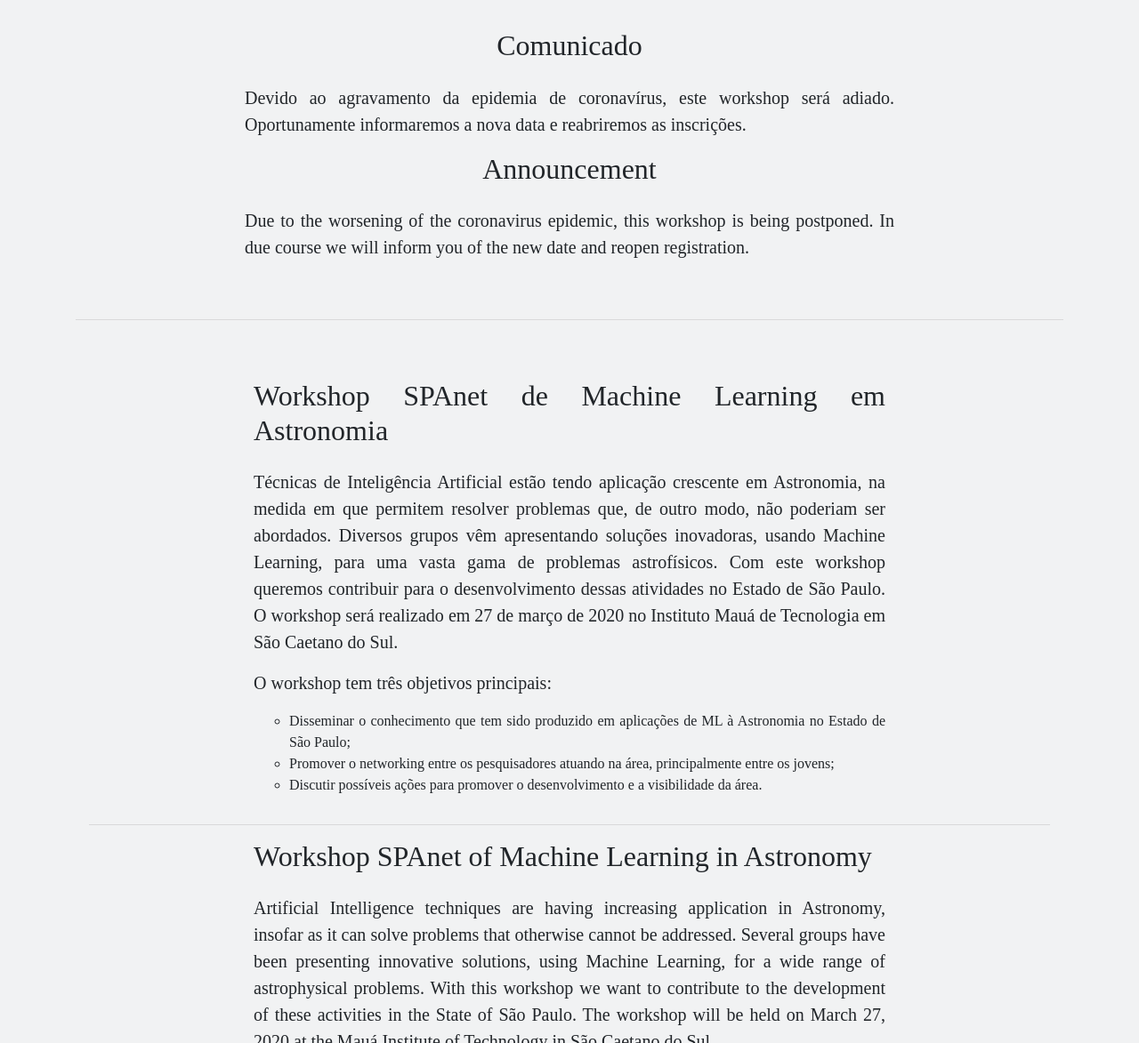
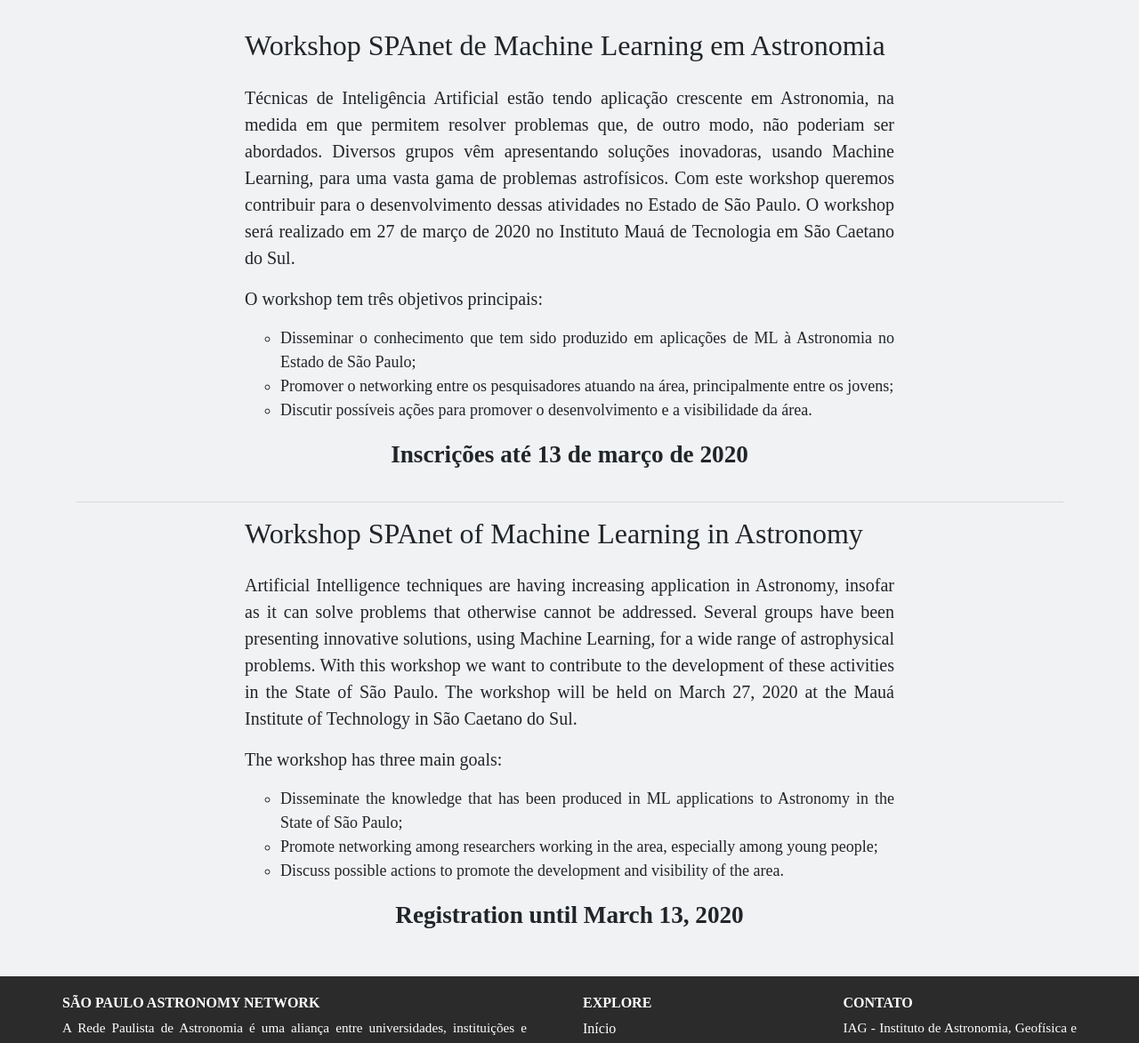
Before and after one commit to wosmla/website, a Jekyll site: the page built from index.md, in a window 1280 px wide and 1400 px high, scrolled down 265 px. Shown: the part 227-1400 px from the top of the window at 89% size. Built offline with Jekyll 4.4.1, drawn with Linux system fonts in a browser that asks for light colours.

Commit message:
Update home.html

```diff
--- a/_layouts/home.html
+++ b/_layouts/home.html
@@ -10,24 +10,7 @@
   <div class="container">
     <div class="row">
       <div class="col-xl-8 mx-auto text-justify">
-        <h2 class="mb-4" style="font-size: 30; text-align:center">Comunicado</h2>
-        <p class="lead" style="font-size: 20">
-          Devido ao agravamento da epidemia de coronavírus, este workshop será adiado. Oportunamente informaremos a nova data e reabriremos as inscrições.
-        </p>
-      </div>
-    </div>
-    <div class="row">
-      <div class="col-xl-8 mx-auto text-justify">
-        <h2 class="mb-4" style="font-size: 30; text-align:center">Announcement</h2>
-        <p class="lead" style="font-size: 20; margin-bottom: 50px">
-          Due to the worsening of the coronavirus epidemic, this workshop is being postponed. In due course we will inform you of the new date and reopen registration.        </p>
-      </div>
-    </div>
-    <hr>
-  <div class="container">
-    <div class="row">
-      <div class="col-xl-8 mx-auto text-justify">
-        <h2 class="mb-4", style="margin-top: 50px">Workshop SPAnet de Machine Learning em Astronomia</h2>
+        <h2 class="mb-4">Workshop SPAnet de Machine Learning em Astronomia</h2>
         <p class="lead">
           Técnicas de Inteligência Artificial estão tendo aplicação crescente em Astronomia,
           na medida em que permitem resolver problemas que, de outro modo, não poderiam ser abordados.
@@ -41,11 +24,14 @@
         <p class="lead">
           O workshop tem três objetivos principais:
         </p>
-        <ul style="list-style-type:circle">
+        <ul style="list-style-type:circle; font-size:large">
             <li>Disseminar o conhecimento que tem sido produzido em aplicações de ML à Astronomia no Estado de São Paulo;</li>
             <li>Promover o networking entre os pesquisadores atuando na área, principalmente entre os jovens;</li>
             <li>Discutir possíveis ações para promover o desenvolvimento e a visibilidade da área.</li>
         </ul>
+        <p class="lead" style="text-align:center; font-size: 1.7em; font-weight: bold;">
+          Inscrições até 13 de março de 2020
+        </p>
       </div>
     </div>
     <hr>
@@ -64,11 +50,14 @@
         <p class="lead">
           The workshop has three main goals:
         </p>
-        <ul style="list-style-type:circle">
+        <ul style="list-style-type:circle; font-size:large">
             <li>Disseminate the knowledge that has been produced in ML applications to Astronomy in the State of São Paulo;</li>
             <li>Promote networking among researchers working in the area, especially among young people;</li>
             <li>Discuss possible actions to promote the development and visibility of the area.</li>
         </ul>
+        <p class="lead" style="text-align:center; font-size: 1.7em; font-weight: bold;">
+          Registration until March 13, 2020
+        </p>
       </div>
     </div>
   </div>
```
